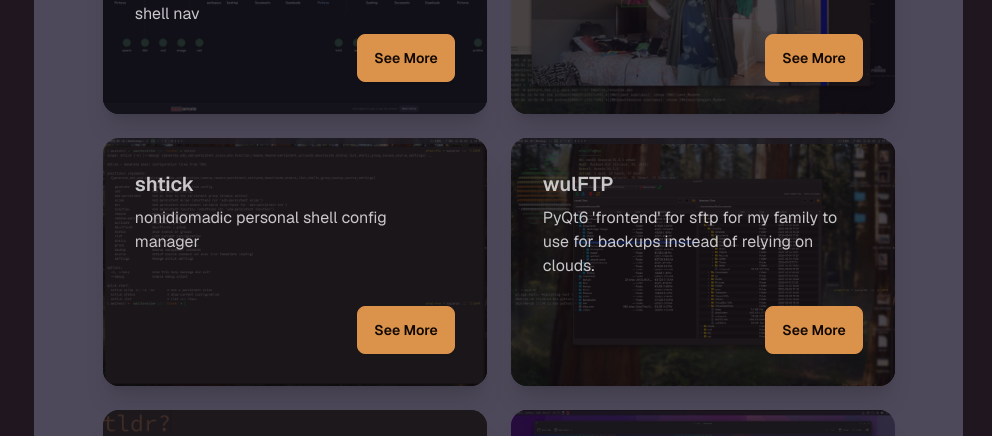
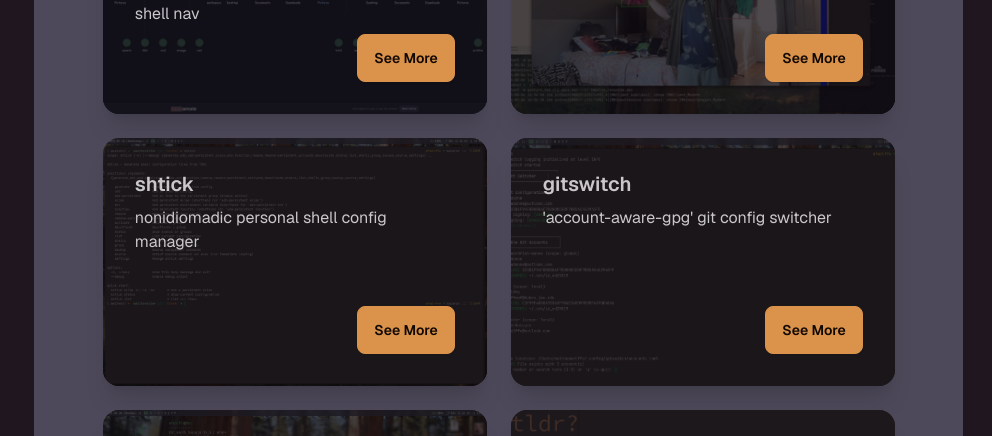
Before and after one commit to mfwolffe/musiCSian, a Next.js app: page / in a window 1280 px wide. Shown: the part 3200-3636 px from the top of the page, without its empty margins (288-1280 px from the left). Built offline with nearby package versions, Linux system fonts and the light colour scheme.

Commit message:
gitswitch

```diff
--- a/src/app/data/data.ts
+++ b/src/app/data/data.ts
@@ -20,6 +20,7 @@ const shortProjects: Array<shortProject> = [
   },
   { title: "cue", imgPath: "/images/cue.jpeg", shortDescript: "gesture controlled DSPlayground" },
   { title: "shtick", imgPath: "/images/shtick.png", shortDescript: "nonidiomadic personal shell config manager" },
+  { title: "gitswitch", imgPath: "/images/gitswitch.png", shortDescript: "'account-aware-gpg' git config switcher" },
   { title: "wulFTP", imgPath: "/images/wulftpp.png", shortDescript: "PyQt6 'frontend' for sftp for my family to use for backups instead of relying on clouds." },
   { title: "terse", imgPath: "/images/terse.png", shortDescript: "yell at matt for being wordy in texts/emails", url: "https://overstat.ing" },
   { title: "woof.sh", imgPath: "/images/woofsh.png", shortDescript: "render moby in ascii art in the terminal" },
```
Also changed, not shown: public/images/gitswitch.png (added).
